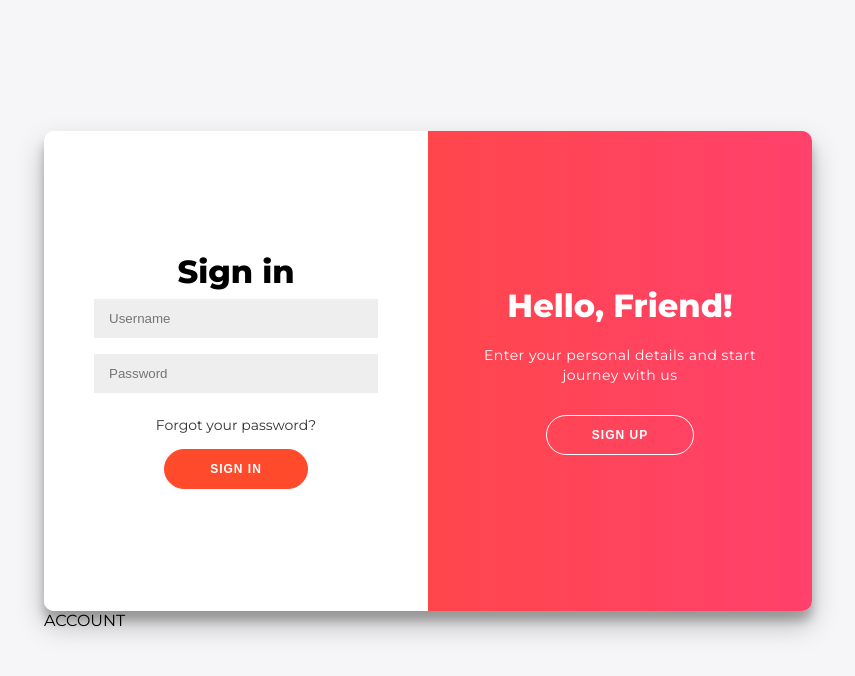
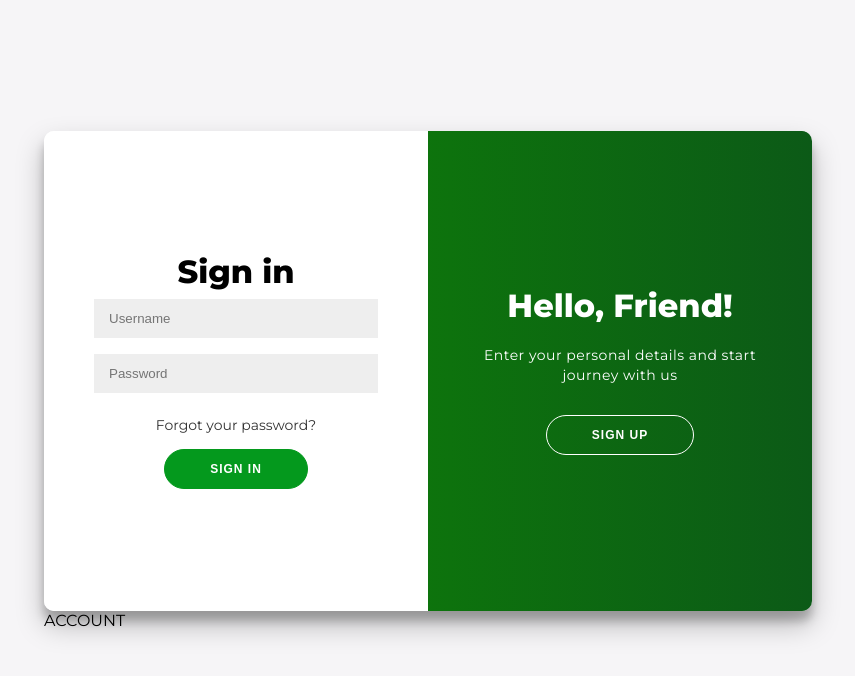
Before and after one commit to Joellehelm/dinnerparty-frontend, a React (Create React App) app: page /account in a window 1280 px wide. Shown: the top 676 px of the page, without its empty margins (212-1067 px from the left). Built offline with nearby package versions, Linux system fonts and the light colour scheme.

Commit message:
changed color

```diff
--- a/src/style/login.css
+++ b/src/style/login.css
@@ -45,8 +45,8 @@ a {
 
 button {
 	border-radius: 20px;
-	border: 1px solid #FF4B2B;
-	background-color: #FF4B2B;
+	border: 1px solid rgb(4, 153, 29);
+	background-color: rgb(4, 153, 29);
 	color: #FFFFFF;
 	font-size: 12px;
 	font-weight: bold;
@@ -159,9 +159,12 @@ input {
 }
 
 .overlay {
-	background: #FF416C;
+	/* background: #FF416C;
 	background: -webkit-linear-gradient(to right, #FF4B2B, #FF416C);
-	background: linear-gradient(to right, #FF4B2B, #FF416C);
+	background: linear-gradient(to right, #FF4B2B, #FF416C); */
+	background: rgb(4, 153, 29);
+	background: -webkit-linear-gradient(to right, rgb(14, 141, 2), rgb(12, 90, 23));
+	background: linear-gradient(to right, rgb(14, 141, 2), rgb(12, 90, 23));
 	background-repeat: no-repeat;
 	background-size: cover;
 	background-position: 0 0;
```
